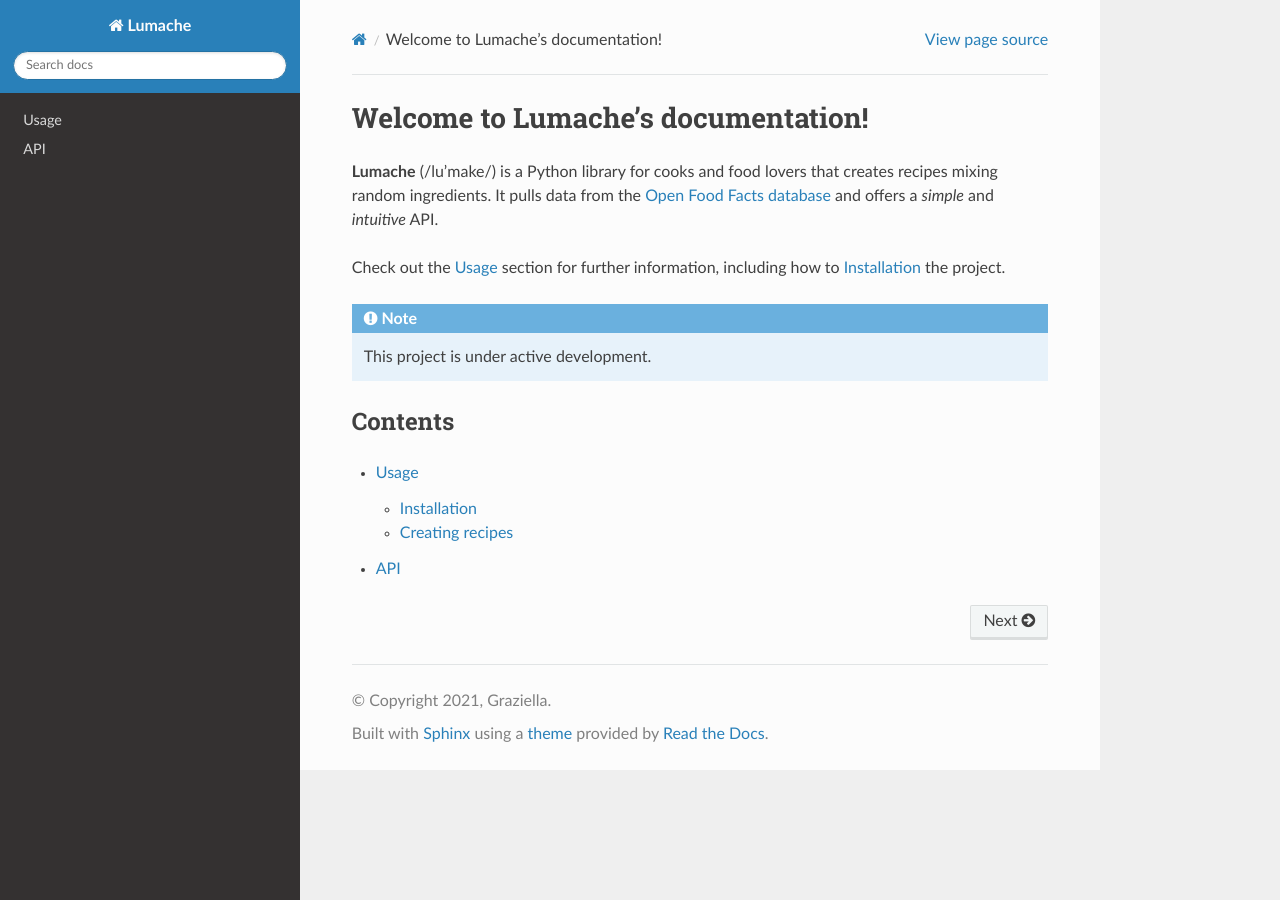
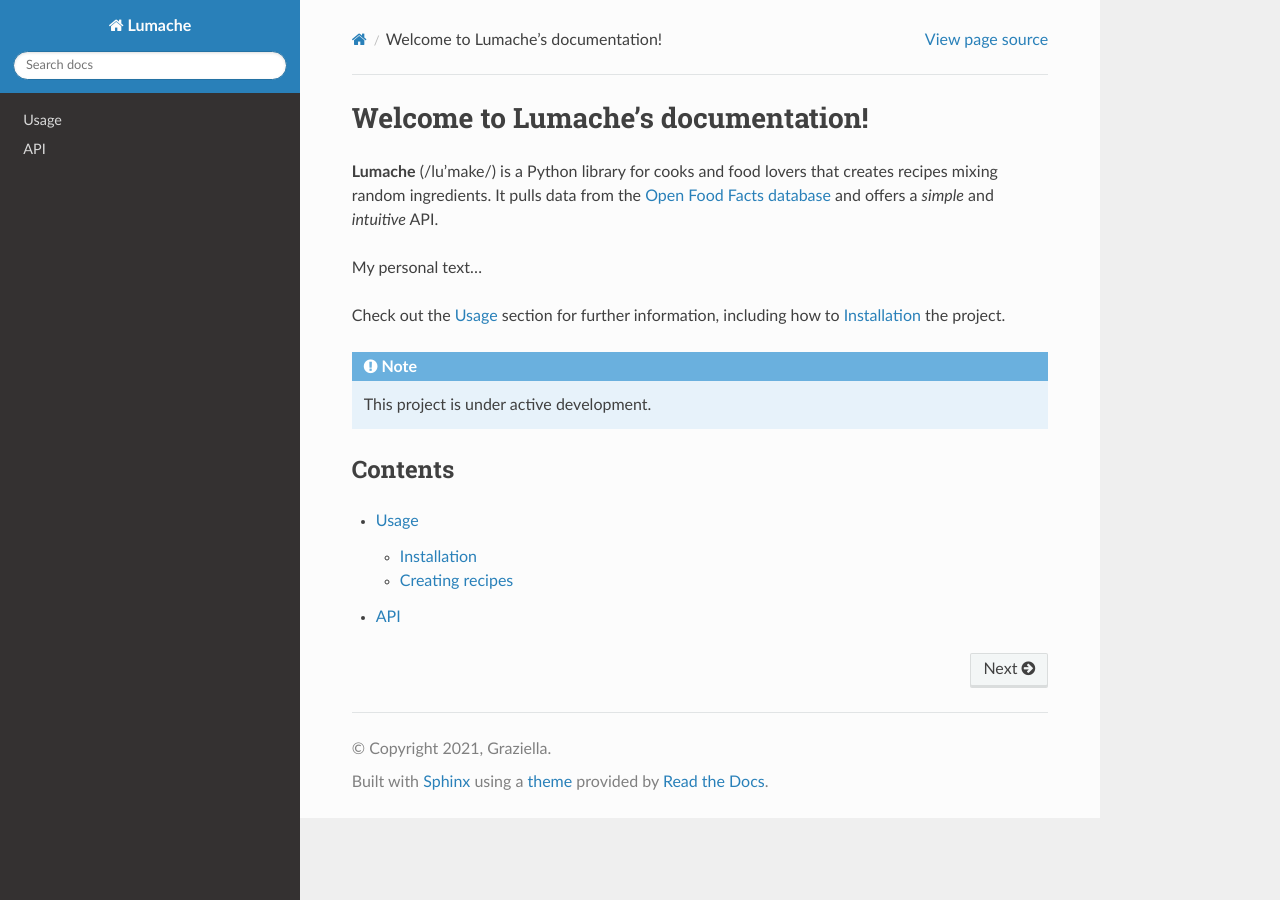
Before and after one commit to fkogel/rtd-tutorial2, a Sphinx documentation site: the page built from docs/source/index.rst, in a window 1280 px wide. Built offline with Sphinx 7.4.7 and the Read the Docs theme 3.1.0, drawn with Linux system fonts in a browser that asks for light colours.

Commit message:
Update index.rst (added sentence)

```diff
--- a/docs/source/index.rst
+++ b/docs/source/index.rst
@@ -5,6 +5,8 @@
 that creates recipes mixing random ingredients.
 It pulls data from the `Open Food Facts database <https://world.openfoodfacts.org/>`_
 and offers a *simple* and *intuitive* API.
+
+My personal text...
 
 Check out the :doc:`usage` section for further information, including
 how to :ref:`installation` the project.
```
